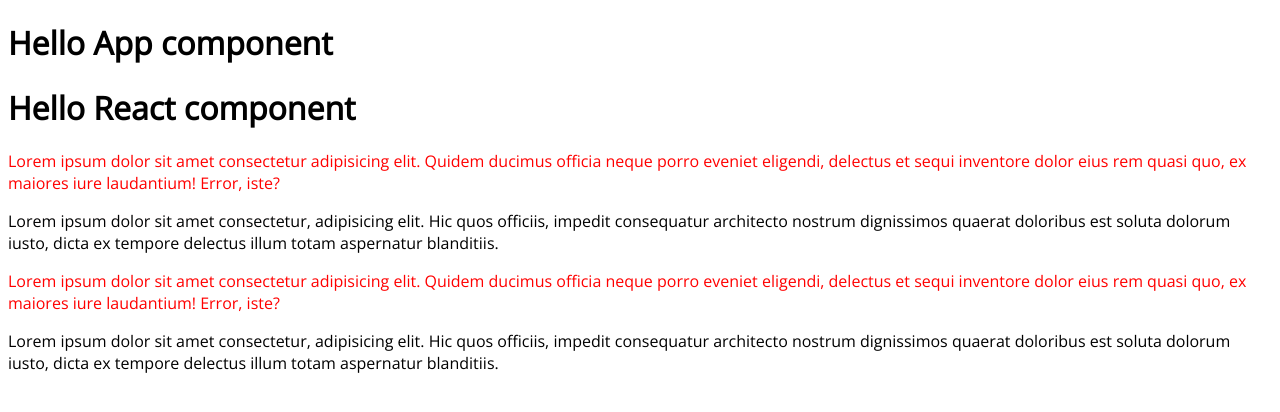
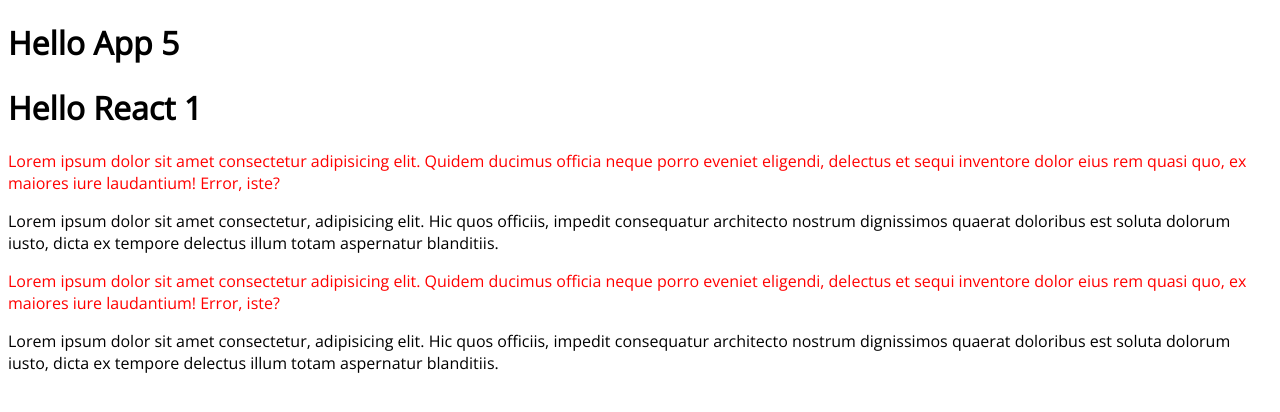
Before and after one commit to Shiro-Kon/Shop-Project-React, a React (Create React App) app: page / in a window 1280 px wide. Shown: the top 412 px of the page. Built offline with nearby package versions, Linux system fonts and the light colour scheme.

Commit message:
add num and made it optional

```diff
--- a/src/index.tsx
+++ b/src/index.tsx
@@ -4,10 +4,15 @@
 
 type TitleProps = {
     title: string
+    num?: number
 }
 
-const Title = ({ title }: TitleProps) => {
-    return <h1>Hello {title} component</h1>
+const Title = ({ title, num = 5 }: TitleProps) => {
+    return (
+        <h1>
+            Hello {title} {num}
+        </h1>
+    )
 }
 
 const Content = () => {
@@ -34,7 +39,7 @@
     return (
         <>
             <Title title="App" />
-            <Title title="React" />
+            <Title title="React" num={1} />
             <Content />
             <Content />
         </>
```
